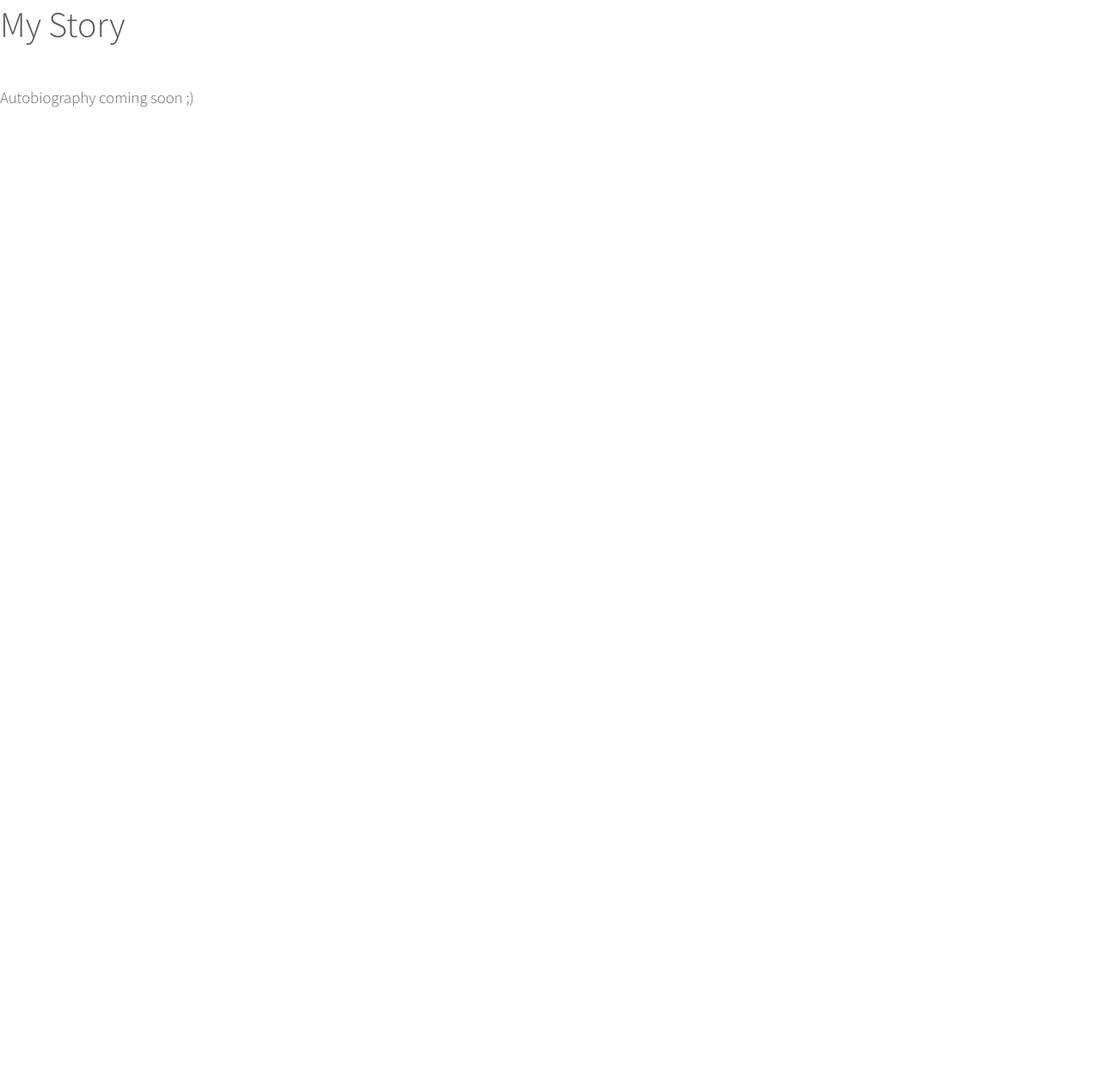
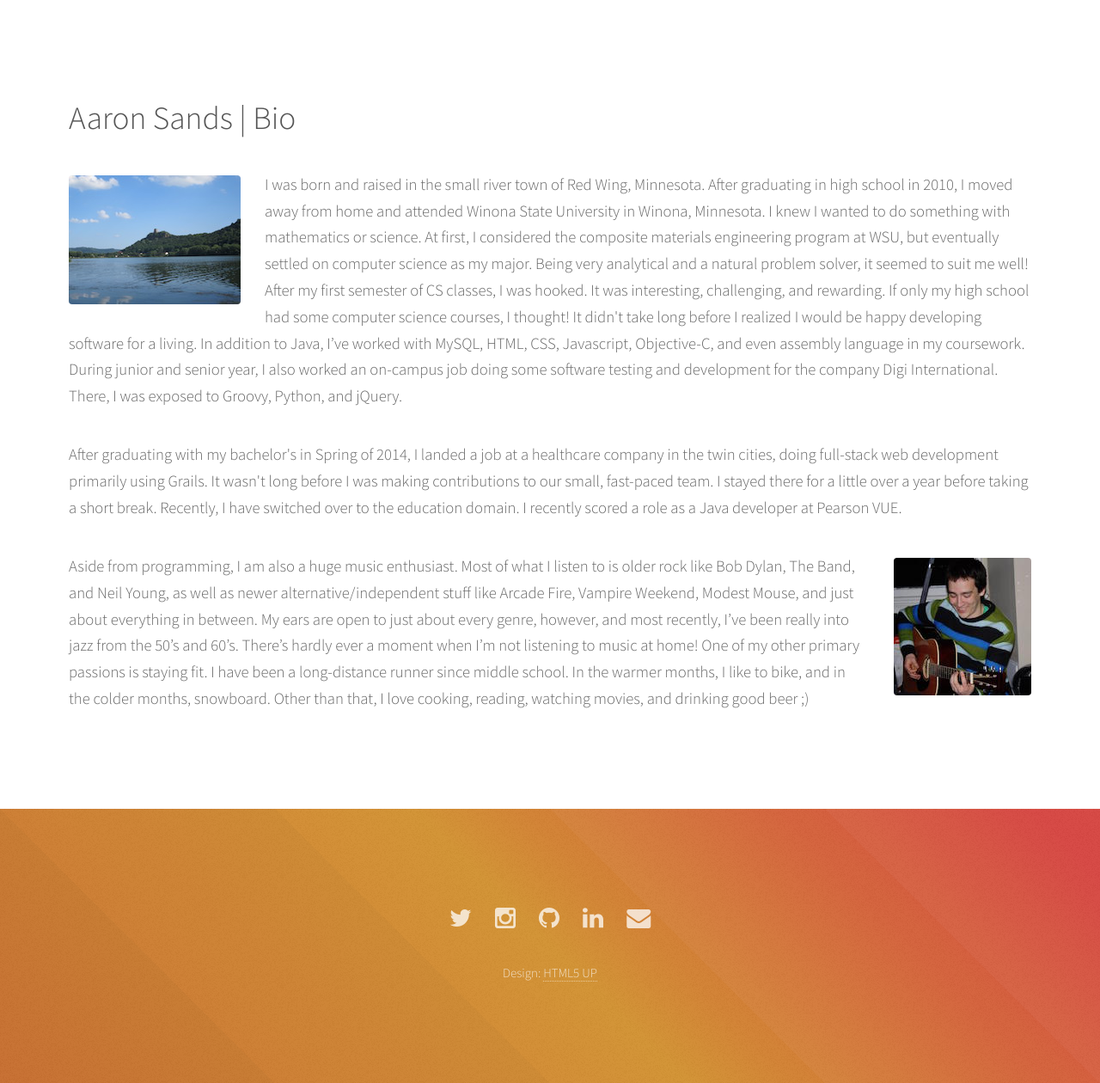
Before and after one commit to sandsa/aaronsands.me, a plain HTML site: page story.html in a window 1280 px wide. Shown: the whole page at 86% size. Before the commit the page ends 800 px from the top, so only its background shows below. Drawn offline with Linux system fonts and the light colour scheme.

Commit message:
Fill out bio page, fix color issue when loading page

```diff
--- a/assets/css/main.css
+++ b/assets/css/main.css
@@ -2951,7 +2951,7 @@
 			-webkit-transition: opacity 1s ease;
 			-ms-transition: opacity 1s ease;
 			transition: opacity 1s ease;
-			background-image: linear-gradient(45deg, #4fa49a, #4361c2);
+			background-image: linear-gradient(45deg, #D29232, #D23632);
 			content: '';
 			height: 100%;
 			left: 0;
--- a/story.html
+++ b/story.html
@@ -1,7 +1,7 @@
 <!DOCTYPE html>
 <html>
   <head>
-<title>Aaron Sands | My Story</title>
+    <title>Aaron Sands | Bio</title>
     <meta charset="utf-8" />
     <meta name="viewport" content="width=device-width, initial-scale=1" />
     <!--[if lte IE 8]><script src="assets/js/ie/html5shiv.js"></script><![endif]-->
@@ -10,10 +10,49 @@
     <!--[if lte IE 9]><link rel="stylesheet" href="assets/css/ie9.css" /><![endif]-->
     <link rel="icon" type="image/png" href="images/as-favicon.png"/>
   </head>
+
   <body>
-
-<h1>My Story</h1>
-<p>Autobiography coming soon ;)</p>
+  <section id="five" class="main style1">
+  <div class="container">
+    <h2>Aaron Sands | Bio</h2>
+    <p><span class="image left"><img src="images/winona.jpg" alt="" /></span>I was born and raised in the small river town of Red Wing, Minnesota. After graduating in high school in 2010, I moved away from home and attended Winona State University in Winona, Minnesota. I knew I wanted to do something with mathematics or science. At first, I considered the composite materials engineering program at WSU, but eventually settled on computer science as my major. Being very analytical and a natural problem solver, it seemed to suit me well! After my first semester of CS classes, I was hooked. It was interesting, challenging, and rewarding. If only my high school had some computer science courses, I thought! It didn't take long before I realized I would be happy developing software for a living. In addition to Java, I’ve worked with MySQL, HTML, CSS, Javascript, Objective-C, and even assembly language in my coursework. During junior and senior year, I also worked an on-campus job doing some software testing and development for the company Digi International. There, I was exposed to Groovy, Python, and jQuery.</p>
+    <p>After graduating with my bachelor's in Spring of 2014, I landed a job at a healthcare company in the twin cities, doing full-stack web development primarily using Grails. It wasn't long before I was making contributions to our small, fast-paced team. I stayed there for a little over a year before taking a short break. Recently, I have switched over to the education domain. I recently scored a role as a Java developer at Pearson VUE.</p>
+    <p><span class="image right"><img src="images/aaronguitar.jpg" alt="" /></span>Aside from programming, I am also a huge music enthusiast. Most of what I listen to is older rock like Bob Dylan, The Band, and Neil Young, as well as newer alternative/independent stuff like Arcade Fire, Vampire Weekend, Modest Mouse, and just about everything in between. My ears are open to just about every genre, however, and most recently, I’ve been really into jazz from the 50’s and 60’s. There’s hardly ever a moment when I’m not listening to music at home! One of my other primary passions is staying fit. I have been a long-distance runner since middle school. In the warmer months, I like to bike, and in the colder months, snowboard. Other than that, I love cooking, reading, watching movies, and drinking good beer ;)
+    </p>
+  </div>
+  </section>
+  <section id="footer">
+    <ul class="icons">
+      <li>
+        <a href="https://twitter.com/sandsa810" class="icon alt fa-twitter">
+          <span class="label">Twitter</span>
+        </a>
+      </li>
+      <li>
+        <a href="https://instagram.com/aaron.js/" class="icon alt fa-instagram">
+          <span class="label">Instagram</span>
+        </a>
+      </li>
+      <li>
+        <a href="https://github.com/sandsa" class="icon alt fa-github">
+          <span class="label">GitHub</span>
+        </a>
+      </li>
+      <li>
+        <a href="https://www.linkedin.com/pub/aaron-sands/4b/731/530" class="icon alt fa-linkedin">
+          <span class="label">GitHub</span>
+        </a>
+      </li>
+      <li>
+        <a href="mailto:sandsa810@gmail.com" class="icon alt fa-envelope">
+          <span class="label">Email</span>
+        </a>
+      </li>
+    </ul>
+    <ul class="copyright">
+      <li>Design: <a href="http://html5up.net">HTML5 UP</a></li>
+    </ul>
+      </section>
 
   </body>
 </html>
```
Also changed, not shown: bio.html (added, +61 -0 lines), index.html (+2 -5 lines), images/aaronguitar.jpg (added), images/winona.JPG (added), 2 other files. Lines whose indentation alone changed are shown as unchanged.
